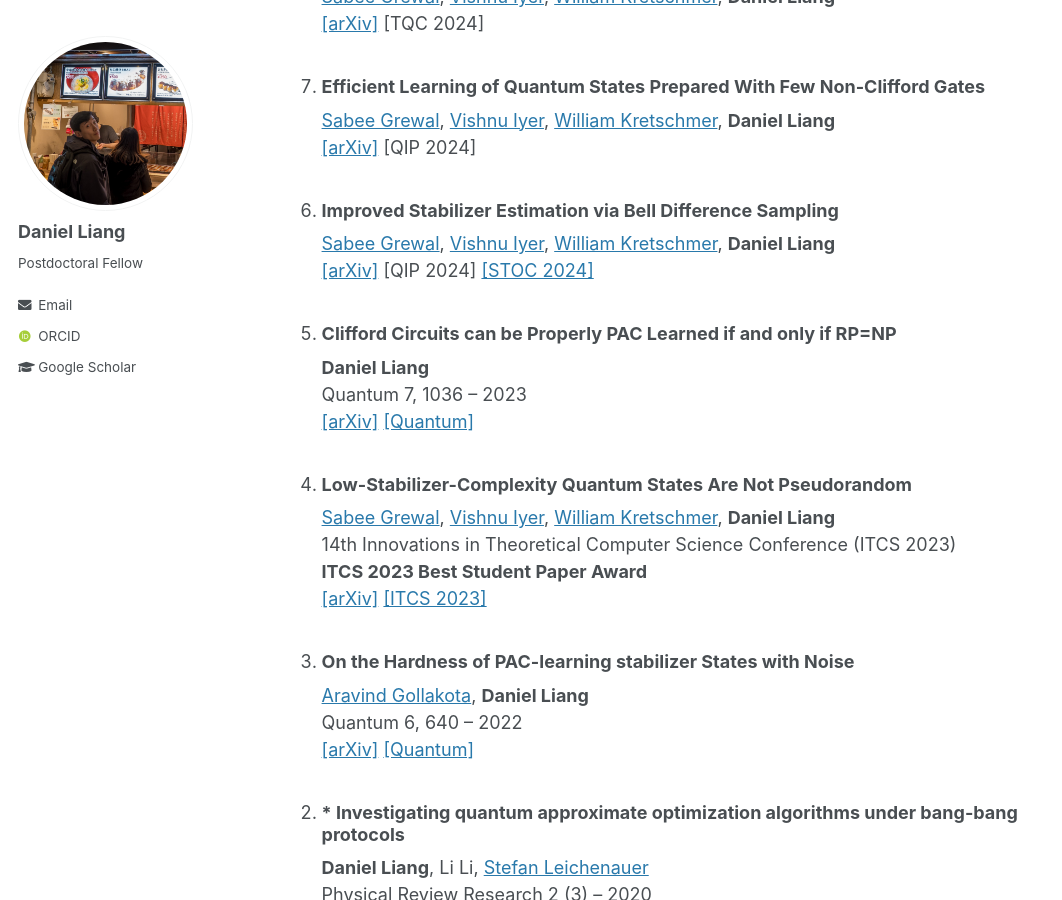
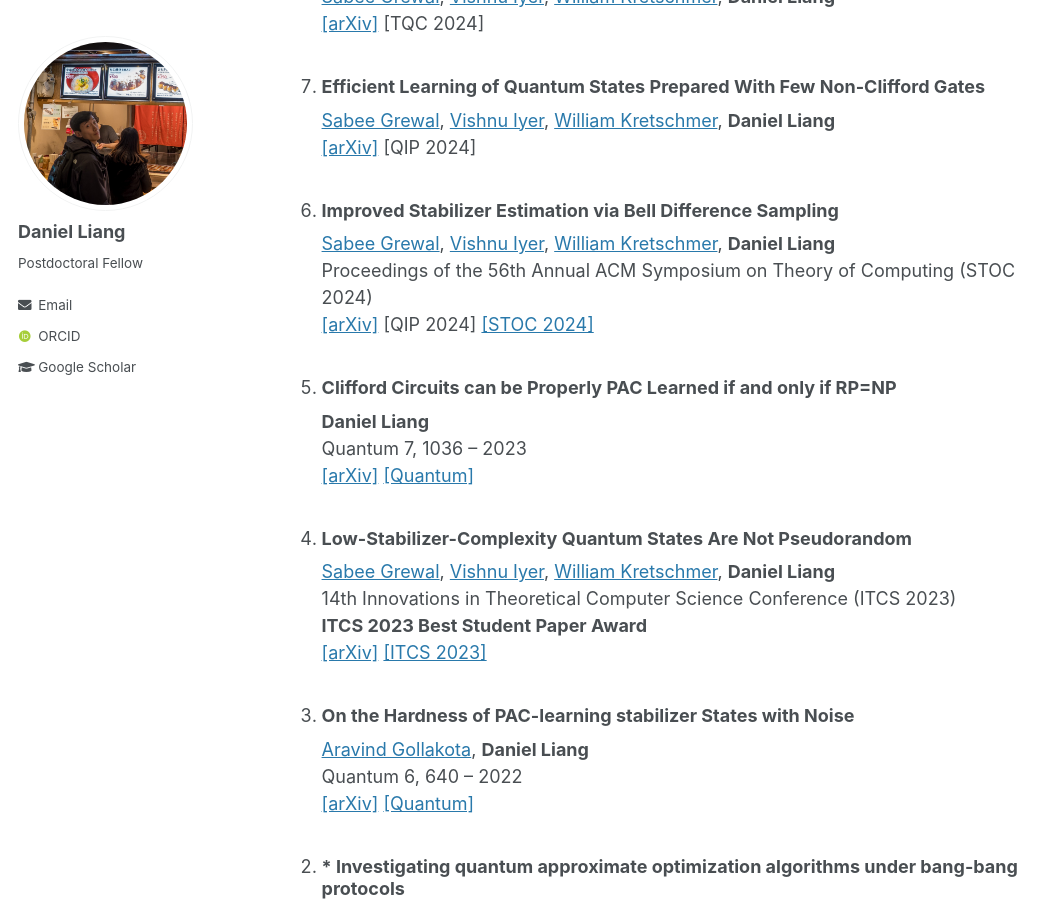
Before and after one commit to Daniel-You-Liang/Daniel-You-Liang.github.io, a Jekyll site: the page built from _pages/about.md, in a window 1280 px wide and 900 px high, scrolled down 898 px. Shown: the whole window, without its empty margins (0-1062 px from the left). Built offline with Jekyll 4.4.1, drawn with Linux system fonts in a browser that asks for light colours; some web fonts are replaced.

Commit message:
Updated stoc again

```diff
--- a/_pages/about.md
+++ b/_pages/about.md
@@ -25,7 +25,8 @@ Publications \[Author Order is Alphabetical unless specified by an asterisk (*)\
 1. ### Efficient Learning of Quantum States Prepared With Few Non-Clifford Gates
 [Sabee Grewal](https://sabeegrewal.com/), [Vishnu Iyer](https://vishnuiyer.org/), [William Kretschmer](https://www.cs.utexas.edu/~kretsch/), **Daniel Liang**<br />[[arXiv]](https://arxiv.org/abs/2305.13409) \[QIP 2024\]
 1. ### Improved Stabilizer Estimation via Bell Difference Sampling
-[Sabee Grewal](https://sabeegrewal.com/), [Vishnu Iyer](https://vishnuiyer.org/), [William Kretschmer](https://www.cs.utexas.edu/~kretsch/), **Daniel Liang**<br />[[arXiv]](https://arxiv.org/abs/2304.13915) \[QIP 2024\] [[STOC 2024]](doi.org/10.1145/3618260.3649738)
+[Sabee Grewal](https://sabeegrewal.com/), [Vishnu Iyer](https://vishnuiyer.org/), [William Kretschmer](https://www.cs.utexas.edu/~kretsch/), **Daniel Liang**<br />Proceedings
+of the 56th Annual ACM Symposium on Theory of Computing (STOC 2024)<br />[[arXiv]](https://arxiv.org/abs/2304.13915) \[QIP 2024\] [[STOC 2024]](doi.org/10.1145/3618260.3649738)
 1. ### Clifford Circuits can be Properly PAC Learned if and only if RP=NP
 **Daniel Liang**<br />Quantum 7, 1036 -- 2023<br />[[arXiv]](https://arxiv.org/abs/2204.06638) [[Quantum]](https://doi.org/10.22331/q-2023-06-07-1036)
 1. ### Low-Stabilizer-Complexity Quantum States Are Not Pseudorandom
```
Also changed, not shown: 1 other file.
